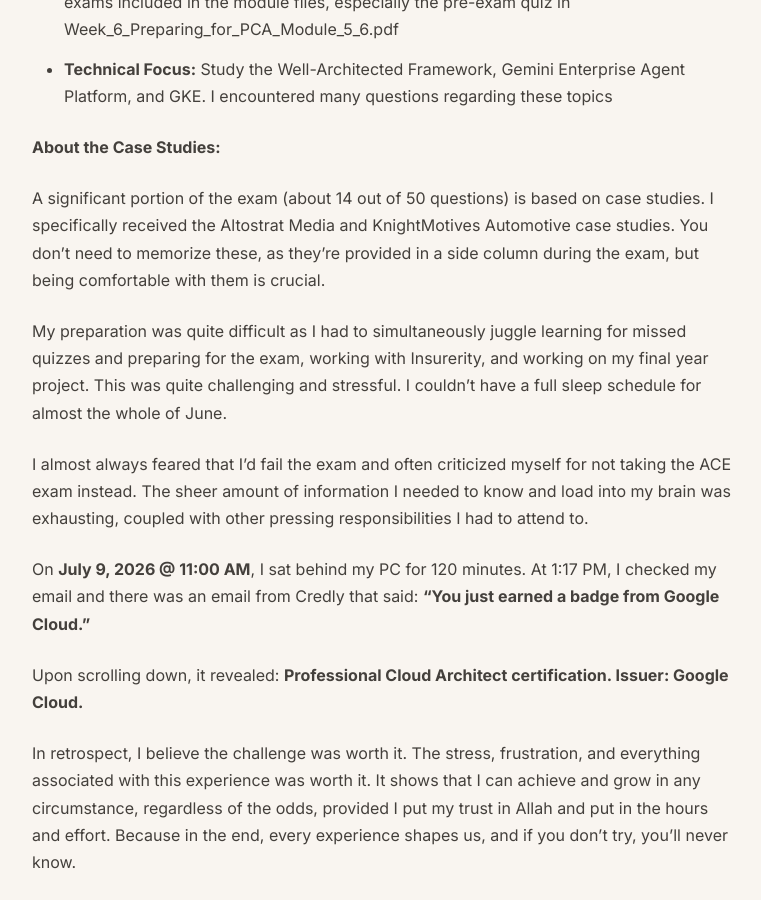
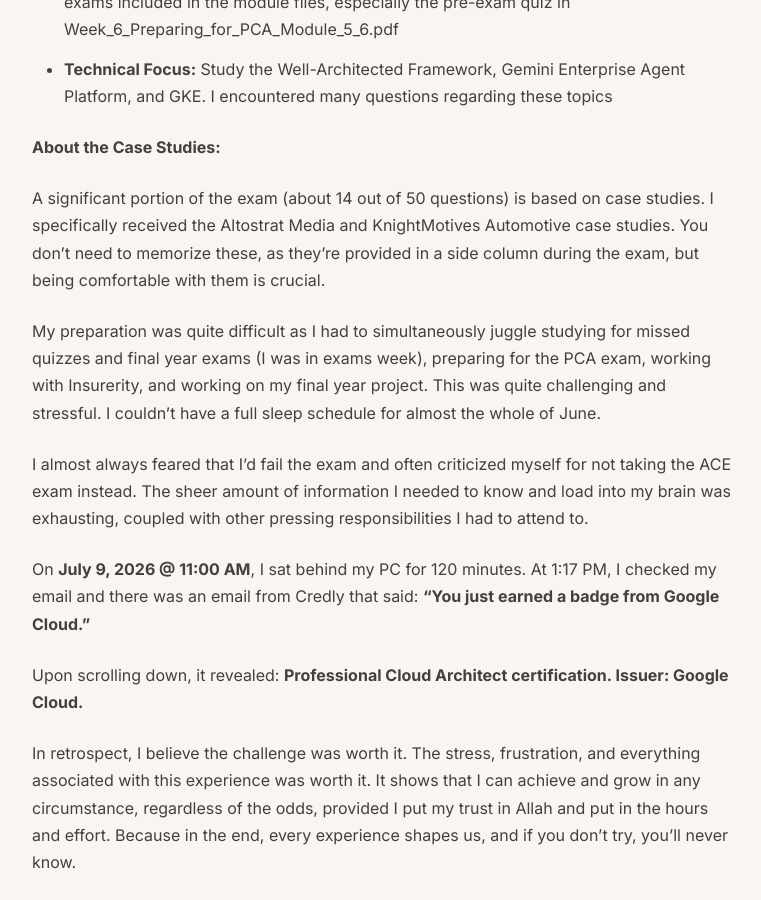
Before and after one commit to dotaziz/dotaziz.github.io, a Jekyll site: the page built from _posts/2026-07-09-i-passed-the-gcp-pca-exam.md, in a window 1280 px wide and 900 px high, scrolled down 1724 px. Shown: the whole window, without its empty margins (256-1017 px from the left). Built offline with Jekyll 4.4.1, drawn with Linux system fonts in a browser that asks for light colours.

Commit message:
Update 2026-07-09-i-passed-the-gcp-pca-exam.md

```diff
--- a/_posts/2026-07-09-i-passed-the-gcp-pca-exam.md
+++ b/_posts/2026-07-09-i-passed-the-gcp-pca-exam.md
@@ -34,7 +34,7 @@
 
 A significant portion of the exam (about 14 out of 50 questions) is based on case studies. I specifically received the Altostrat Media and KnightMotives Automotive case studies. You don't need to memorize these, as they're provided in a side column during the exam, but being comfortable with them is crucial.
 
-My preparation was quite difficult as I had to simultaneously juggle learning for missed quizzes and preparing for the exam, working with Insurerity, and working on my final year project. This was quite challenging and stressful. I couldn't have a full sleep schedule for almost the whole of June.
+My preparation was quite difficult as I had to simultaneously juggle studying for missed quizzes and final year exams (I was in exams week), preparing for the PCA exam, working with Insurerity, and working on my final year project. This was quite challenging and stressful. I couldn't have a full sleep schedule for almost the whole of June.
 
 I almost always feared that I'd fail the exam and often criticized myself for not taking the ACE exam instead. The sheer amount of information I needed to know and load into my brain was exhausting, coupled with other pressing responsibilities I had to attend to.
 
```
